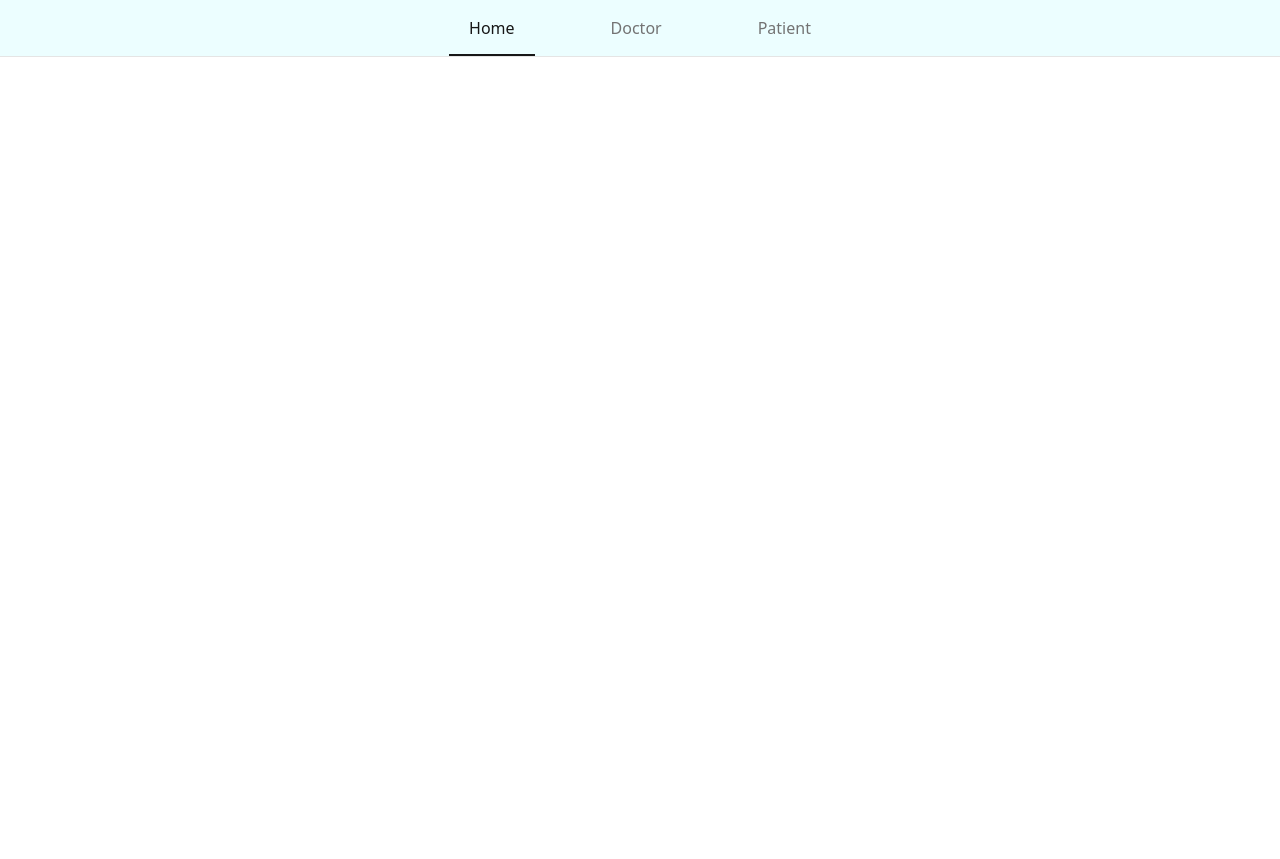
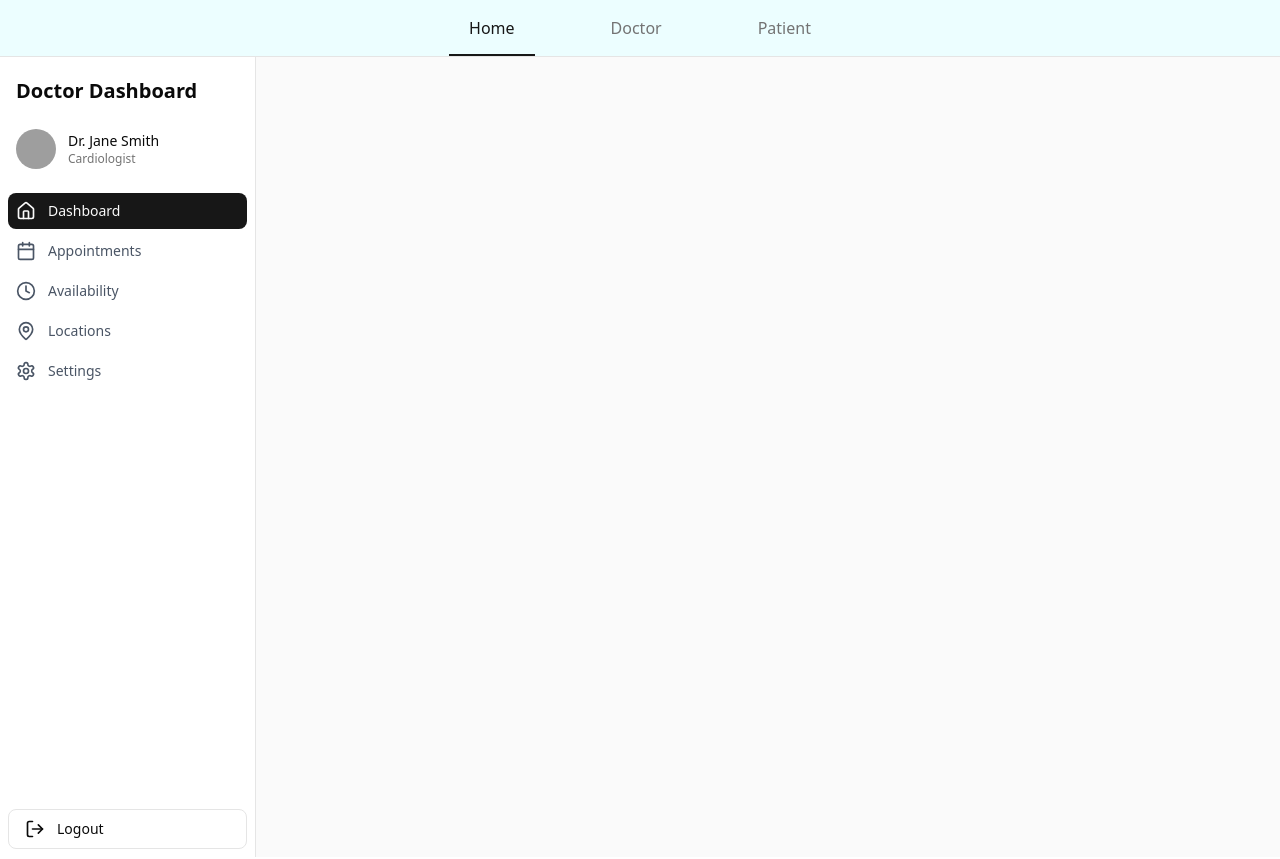
Before and after one commit to Asta1984/360clinikfrontendscaling-fiesta, a React (Vite) app: page /DoctorDashboard in a window 1280 px wide. Shown: the top 859 px of the page. Built offline with nearby package versions, Linux system fonts and the light colour scheme; grey boxes are pictures that could not be loaded.

Commit message:
notworkng

```diff
--- a/src/App.tsx
+++ b/src/App.tsx
@@ -23,12 +23,12 @@ function App() {
         <main className="flex-1">
           <Routes>
             <Route path="/" element={<Home />} />
-            <Route path="dashboard" element={<DashboardLayout />}>
-            <Route path="dashboard" element={<Dashboard />} />
-            <Route path="dashboard/appointments" element={<Appointments />} />
-            <Route path="dashboard/availability" element={<Availability />} />
-            <Route path="dashboard/locations" element={<Locations />} />
-            <Route path="dashboard/settings" element={<Settings />} />
+            <Route path="DoctorDashboard" element={<DashboardLayout />}>
+            <Route path="DoctorDashboard" element={<Dashboard />} />
+            <Route path="DoctorDashboard/appointments" element={<Appointments />} />
+            <Route path="DoctorDashboard/availability" element={<Availability />} />
+            <Route path="DoctorDashboard/locations" element={<Locations />} />
+            <Route path="DoctorDashboard/settings" element={<Settings />} />
             </Route>
           </Routes>
         </main>
--- a/src/layouts/DashboardLayout.tsx
+++ b/src/layouts/DashboardLayout.tsx
@@ -11,11 +11,11 @@ export default function DashboardLayout() {
   const [isMobileMenuOpen, setIsMobileMenuOpen] = useState(false)
 
   const navigation = [
-    { name: "Dashboard", href: "/dashboard", icon: Home },
-    { name: "Appointments", href: "/dashboard/appointments", icon: Calendar },
-    { name: "Availability", href: "/dashboard/availability", icon: Clock },
-    { name: "Locations", href: "/dashboard/locations", icon: MapPin },
-    { name: "Settings", href: "/dashboard/settings", icon: Settings },
+    { name: "Dashboard", href: "/DoctorDashboard", icon: Home },
+    { name: "Appointments", href: "/DoctorDashboard/appointments", icon: Calendar },
+    { name: "Availability", href: "/DoctorDashboard/availability", icon: Clock },
+    { name: "Locations", href: "/DoctorDashboard/locations", icon: MapPin },
+    { name: "Settings", href: "/DoctorDashboard/settings", icon: Settings },
   ]
 
   return (
```
